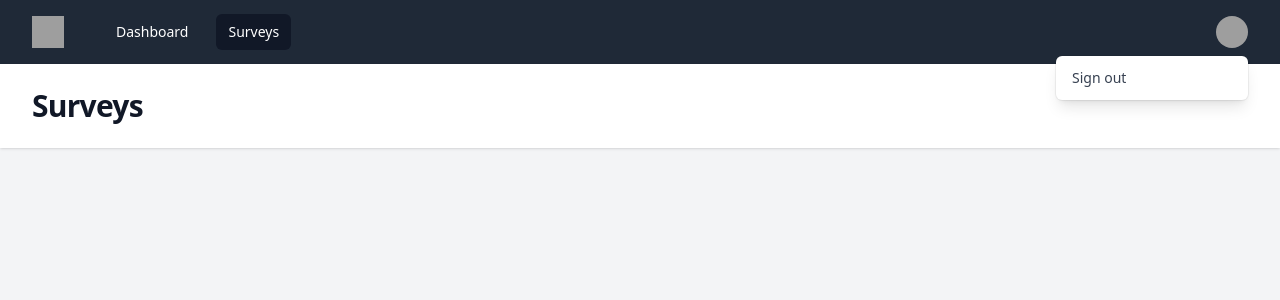
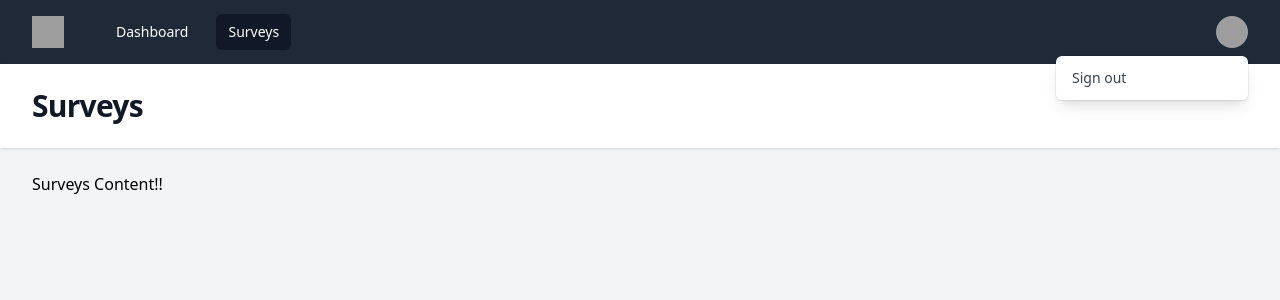
Before and after one commit to Asad9299/vue-public-surveys, a Vue app: page /surveys in a window 1280 px wide. Shown: the top 300 px of the page. Built offline with nearby package versions, Linux system fonts and the light colour scheme; grey boxes are pictures that could not be loaded.

Commit message:
PageComponent Added

```diff
--- /dev/null
+++ b/src/components/PageComponent.vue
@@ -0,0 +1,21 @@
+<template>
+    <div class="min-h-full">
+        <header class="bg-white shadow">
+            <div class="mx-auto max-w-7xl px-4 py-6 sm:px-6 lg:px-8">
+            <h1 class="text-3xl font-bold tracking-tight text-gray-900">{{ title }}</h1>
+            </div>
+        </header>
+        <main>
+            <div class="mx-auto max-w-7xl px-4 py-6 sm:px-6 lg:px-8">
+                <slot></slot>
+            </div>
+        </main>
+    </div>
+</template>
+
+
+<script setup lang="ts">
+    defineProps({
+        title: String
+    });
+</script>
--- a/src/views/Dashboard.vue
+++ b/src/views/Dashboard.vue
@@ -1,15 +1,9 @@
 <template>
+    <PageComponent title="Dashboard">
+        Dashboard Content!!
+    </PageComponent>
+</template>
 
-    <div class="min-h-full">
-        <header class="bg-white shadow">
-            <div class="mx-auto max-w-7xl px-4 py-6 sm:px-6 lg:px-8">
-            <h1 class="text-3xl font-bold tracking-tight text-gray-900">Dashboard</h1>
-            </div>
-        </header>
-        <main>
-            <div class="mx-auto max-w-7xl px-4 py-6 sm:px-6 lg:px-8">
-              Hello, Dashboard!
-            </div>
-        </main>
-    </div>
-</template>
+<script setup lang="ts">
+    import PageComponent from '../components/PageComponent.vue';
+</script>
--- a/src/views/Surveys.vue
+++ b/src/views/Surveys.vue
@@ -1,14 +1,9 @@
 <template>
-    <div class="min-h-full">
-        <header class="bg-white shadow">
-            <div class="mx-auto max-w-7xl px-4 py-6 sm:px-6 lg:px-8">
-            <h1 class="text-3xl font-bold tracking-tight text-gray-900">Surveys</h1>
-            </div>
-        </header>
-        <main>
-            <div class="mx-auto max-w-7xl px-4 py-6 sm:px-6 lg:px-8">
-            <!-- Your content -->
-            </div>
-        </main>
-    </div>
+    <PageComponent title="Surveys">
+        Surveys Content!!
+    </PageComponent>
 </template>
+
+<script setup lang="ts">
+    import PageComponent from '../components/PageComponent.vue';
+</script>
```
